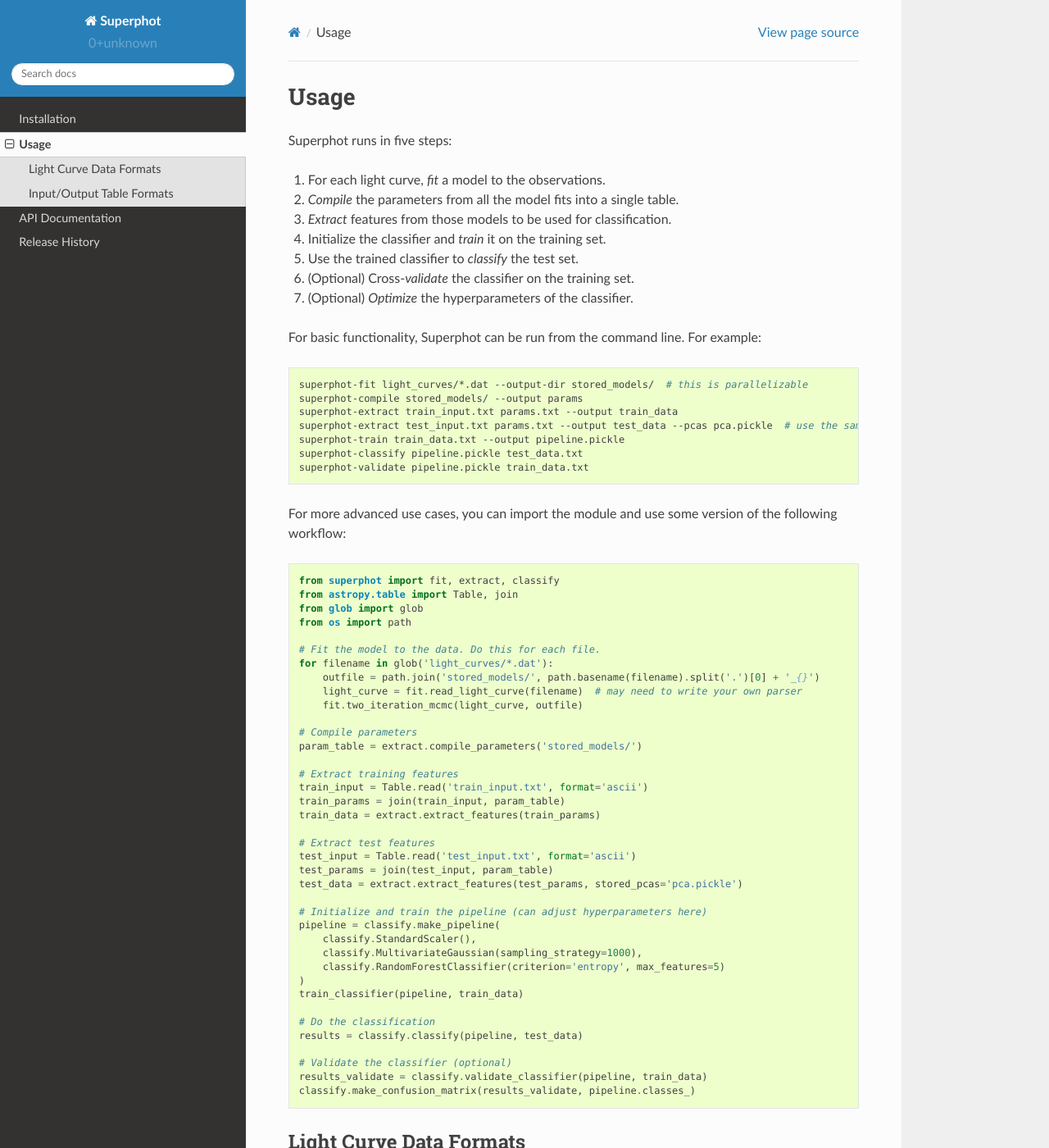
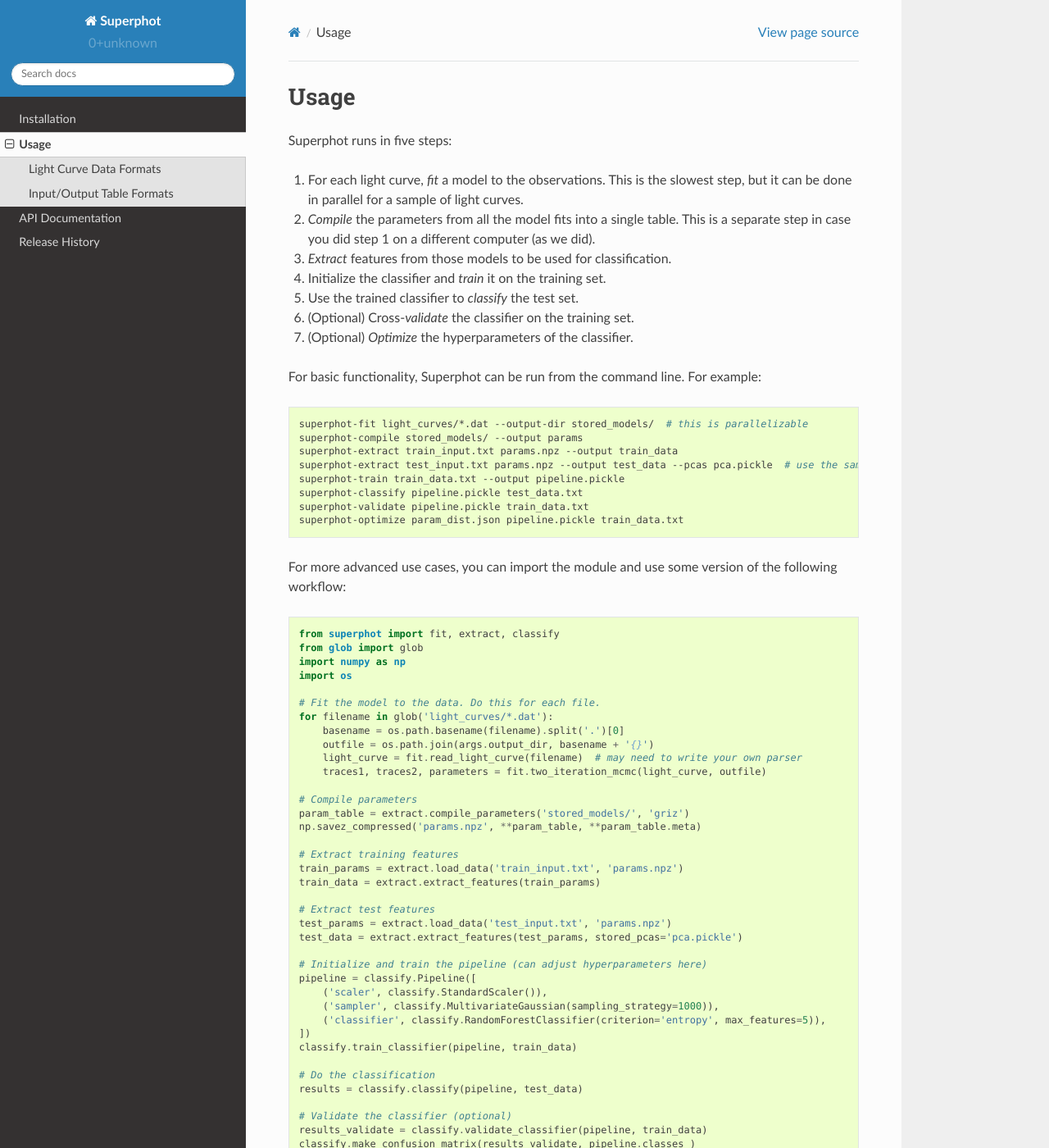
Before and after one commit to griffin-h/superphot, a Sphinx documentation site: the page built from docs/source/usage.rst, in a window 1280 px wide and 1400 px high. Shown: the whole window at 82% size. Built offline with Sphinx 7.4.7 and the Read the Docs theme 2.0.0, drawn with Linux system fonts in a browser that asks for light colours.

Commit message:
update documentation for v1 release

```diff
--- a/CONTRIBUTING.rst
+++ b/CONTRIBUTING.rst
@@ -13,7 +13,7 @@
 Report Bugs
 ~~~~~~~~~~~
 
-Report bugs at https://github.com/FDauphin/2019_REU_CfA/issues.
+Report bugs at https://github.com/griffin-h/superphot/issues.
 
 If you are reporting a bug, please include:
 
@@ -42,7 +42,7 @@
 Submit Feedback
 ~~~~~~~~~~~~~~~
 
-The best way to send feedback is to file an issue at https://github.com/FDauphin/2019_REU_CfA/issues.
+The best way to send feedback is to file an issue at https://github.com/griffin-h/superphot/issues.
 
 If you are proposing a feature:
 
--- /dev/null
+++ b/README.rst
@@ -0,0 +1,4 @@
+=========
+Superphot
+=========
+Superphot is an open-source Python package for photometric classification of supernovae, based on the method of Villar et al. (`2019 <https://ui.adsabs.harvard.edu/abs/2019ApJ...884...83V/abstract>`_). For more details, see the online documentation at `<https://griffin-h.github.io/superphot/>`_.
--- a/docs/source/index.rst
+++ b/docs/source/index.rst
@@ -8,7 +8,7 @@
 
 Superphot is an open-source Python package for photometric classification of supernovae, based on the method of Villar et al. (`2019 <https://ui.adsabs.harvard.edu/abs/2019ApJ...884...83V/abstract>`_). To apply this method, you must have the redshift (e.g., from the host galaxy) and Milky Way extinction for each transient. Superphot is optimized for use by time-domain surveys to retrospectively classify transients that were not observed spectroscopically, not for real-time classification.
 
-In Villar et al. (`2019 <https://ui.adsabs.harvard.edu/abs/2019ApJ...884...83V/abstract>`_) and Dauphin et al. (`2020 <https://ui.adsabs.harvard.edu/abs/2020AAS...23527618D/abstract>`_), we trained the classifier on a sample of ~500 spectroscopically classified supernovae from the `Pan-STARRS1 <https://panstarrs.stsci.edu>`_ Medium Deep Survey, and then applied it to an additional ~3000 transients with host galaxy redshifts. This trained classifier is included in the package, but users will most likely want to train on their own survey data for better performance.
+In Hosseinzadeh et al. (2020, submitted), we trained the classifier on a sample of 557 spectroscopically classified supernovae from the `Pan-STARRS1 <https://panstarrs.stsci.edu>`_ Medium Deep Survey, and then applied it to an additional 2315 transients with host galaxy redshifts. This trained classifier is included in the package, but users will most likely want to train on their own survey data for better performance.
 
 .. toctree::
    :maxdepth: 2
--- a/docs/source/release-history.rst
+++ b/docs/source/release-history.rst
@@ -2,6 +2,10 @@
 Release History
 ===============
 
+v1.0.0 (2020-08-12)
+===================
+Initial stable release. This is the version used in our preprint that first appeared on arXiv on the same day.
+
 v0.1.0 (2020-04-10)
 ===================
 Initial release to PyPI.
--- a/docs/source/usage.rst
+++ b/docs/source/usage.rst
@@ -4,8 +4,8 @@
 
 Superphot runs in five steps:
 
-1. For each light curve, *fit* a model to the observations.
-2. *Compile* the parameters from all the model fits into a single table.
+1. For each light curve, *fit* a model to the observations. This is the slowest step, but it can be done in parallel for a sample of light curves.
+2. *Compile* the parameters from all the model fits into a single table. This is a separate step in case you did step 1 on a different computer (as we did).
 3. *Extract* features from those models to be used for classification.
 4. Initialize the classifier and *train* it on the training set.
 5. Use the trained classifier to *classify* the test set.
@@ -18,47 +18,48 @@
 
     superphot-fit light_curves/*.dat --output-dir stored_models/  # this is parallelizable
     superphot-compile stored_models/ --output params
-    superphot-extract train_input.txt params.txt --output train_data
-    superphot-extract test_input.txt params.txt --output test_data --pcas pca.pickle  # use the same PCA
+    superphot-extract train_input.txt params.npz --output train_data
+    superphot-extract test_input.txt params.npz --output test_data --pcas pca.pickle  # use the same PCA
     superphot-train train_data.txt --output pipeline.pickle
     superphot-classify pipeline.pickle test_data.txt
     superphot-validate pipeline.pickle train_data.txt
+    superphot-optimize param_dist.json pipeline.pickle train_data.txt
 
 For more advanced use cases, you can import the module and use some version of the following workflow:
 
 .. code-block:: python
 
     from superphot import fit, extract, classify
-    from astropy.table import Table, join
     from glob import glob
-    from os import path
+    import numpy as np
+    import os
 
     # Fit the model to the data. Do this for each file.
     for filename in glob('light_curves/*.dat'):
-        outfile = path.join('stored_models/', path.basename(filename).split('.')[0] + '_{}')
+        basename = os.path.basename(filename).split('.')[0]
+        outfile = os.path.join(args.output_dir, basename + '{}')
         light_curve = fit.read_light_curve(filename)  # may need to write your own parser
-        fit.two_iteration_mcmc(light_curve, outfile)
+        traces1, traces2, parameters = fit.two_iteration_mcmc(light_curve, outfile)
 
     # Compile parameters
-    param_table = extract.compile_parameters('stored_models/')
+    param_table = extract.compile_parameters('stored_models/', 'griz')
+    np.savez_compressed('params.npz', **param_table, **param_table.meta)
 
     # Extract training features
-    train_input = Table.read('train_input.txt', format='ascii')
-    train_params = join(train_input, param_table)
+    train_params = extract.load_data('train_input.txt', 'params.npz')
     train_data = extract.extract_features(train_params)
 
     # Extract test features
-    test_input = Table.read('test_input.txt', format='ascii')
-    test_params = join(test_input, param_table)
+    test_params = extract.load_data('test_input.txt', 'params.npz')
     test_data = extract.extract_features(test_params, stored_pcas='pca.pickle')
 
     # Initialize and train the pipeline (can adjust hyperparameters here)
-    pipeline = classify.make_pipeline(
-        classify.StandardScaler(),
-        classify.MultivariateGaussian(sampling_strategy=1000),
-        classify.RandomForestClassifier(criterion='entropy', max_features=5)
-    )
-    train_classifier(pipeline, train_data)
+    pipeline = classify.Pipeline([
+        ('scaler', classify.StandardScaler()),
+        ('sampler', classify.MultivariateGaussian(sampling_strategy=1000)),
+        ('classifier', classify.RandomForestClassifier(criterion='entropy', max_features=5)),
+    ])
+    classify.train_classifier(pipeline, train_data)
 
     # Do the classification
     results = classify.classify(pipeline, test_data)
--- a/setup.py
+++ b/setup.py
@@ -24,7 +24,7 @@
 
 here = path.abspath(path.dirname(__file__))
 
-with open(path.join(here, 'README.md'), encoding='utf-8') as readme_file:
+with open(path.join(here, 'README.rst'), encoding='utf-8') as readme_file:
     long_description = readme_file.read()
 
 with open(path.join(here, 'requirements.txt')) as requirements_file:
@@ -40,14 +40,14 @@
     author_email="griffin.hosseinzadeh@cfa.harvard.edu",
     description="Photometric classification of supernovae",
     long_description=long_description,
-    long_description_content_type="text/markdown",
+    long_description_content_type="text/x-rst",
     url="https://griffin-h.github.io/superphot",
     packages=setuptools.find_packages(exclude=['docs', 'tests']),
     include_package_data=True,
     license="GNU General Public License v2 (GPLv2)",
     classifiers=[
         "Programming Language :: Python :: 3",
-        "Development Status :: 2 - Pre-Alpha",
+        "Development Status :: 5 - Production/Stable",
         "Natural Language :: English",
     ],
     python_requires='>={}'.format('.'.join(str(n) for n in min_version)),
```
Also changed, not shown: README.md (deleted, +0 -4 lines), docs/source/installation.rst (+14 -2 lines).
